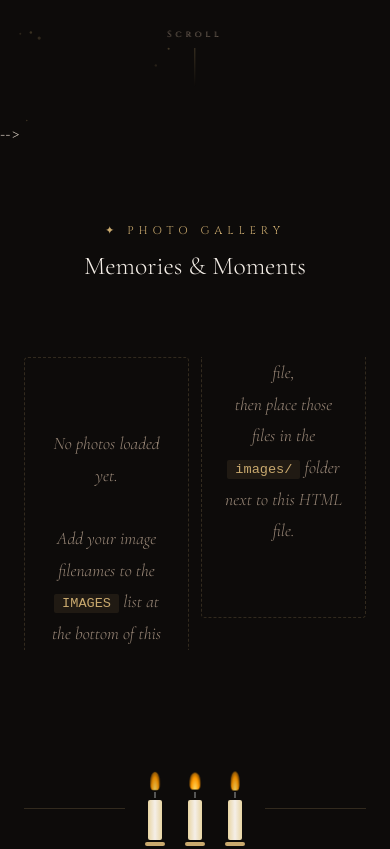
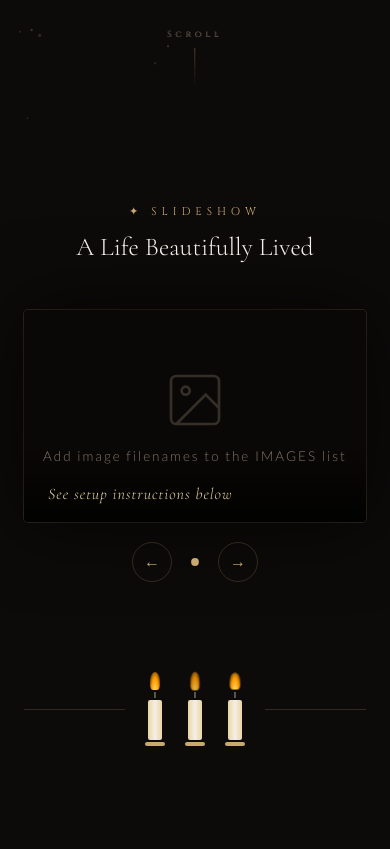
Before and after one commit to innocentgilya/tribute, a plain HTML site: page index.html in a window 390 px wide. Shown: the part 720-1569 px from the top of the page. Drawn offline with nearby package versions, Linux system fonts and the light colour scheme.

Commit message:
new changes

```diff
--- a/index.html
+++ b/index.html
@@ -221,6 +221,48 @@
 
 
 
+  /* ====== SLIDESHOW ====== */
+  .slideshow-wrapper {
+    width: 100%; max-width: 720px; margin: 0 auto 20px;
+    border-radius: 4px; overflow: hidden;
+    box-shadow: 0 0 80px rgba(0,0,0,0.8), 0 0 0 1px var(--border);
+  }
+  .slideshow-stage {
+    position: relative; width: 100%; padding-top: 62%; background: #0a0806;
+  }
+  .slide {
+    position: absolute; inset: 0; opacity: 0; transition: opacity 1.2s ease;
+    display: flex; align-items: center; justify-content: center;
+  }
+  .slide.active { opacity: 1; }
+  .slide img { width:100%; height:100%; object-fit:cover; display:block; }
+  .slide-placeholder {
+    width:100%; height:100%;
+    display:flex; flex-direction:column; align-items:center; justify-content:center;
+    gap:16px; color:var(--muted);
+  }
+  .slide-placeholder svg { opacity:0.3; }
+  .slide-placeholder span { font-size:0.85rem; letter-spacing:2px; }
+  .slide-caption {
+    position:absolute; bottom:0; left:0; right:0;
+    background:linear-gradient(to top, rgba(0,0,0,0.85) 0%, transparent 100%);
+    padding:40px 24px 18px;
+    font-family:'Cormorant Garamond',serif; font-style:italic;
+    font-size:1rem; color:var(--gold-light); letter-spacing:1px;
+  }
+  .slideshow-controls {
+    display:flex; align-items:center; justify-content:center; gap:20px; margin-top:20px;
+  }
+  .slide-btn {
+    background:transparent; border:1px solid var(--border); color:var(--gold);
+    width:40px; height:40px; border-radius:50%; cursor:pointer; font-size:1rem;
+    transition:all 0.3s; display:flex; align-items:center; justify-content:center;
+  }
+  .slide-btn:hover { background:rgba(201,169,110,0.12); border-color:var(--gold); }
+  .slide-dots { display:flex; gap:8px; flex-wrap:wrap; justify-content:center; max-width:200px; }
+  .dot { width:6px; height:6px; border-radius:50%; background:var(--muted); cursor:pointer; transition:all 0.3s; flex-shrink:0; }
+  .dot.active { background:var(--gold); transform:scale(1.3); }
+
   /* ====== GALLERY GRID ====== */
   .gallery-toolbar {
     display: flex;
@@ -440,13 +482,46 @@
   <p class="hero-subtitle">Forever in our hearts</p>
   <div class="hero-line"></div>
   <p class="hero-quote">"Those we love don't go away, they walk beside us every day — unseen, unheard, but always near, still loved, still missed and very dear."</p>
-  <a class="hero-scroll" href="#photo-gallery">
+  <a class="hero-scroll" href="#slideshow">
     <span>Scroll</span>
     <div class="hero-scroll-arrow"></div>
   </a>
 </header>
 
-<!-- ===== GALLERY ===== --> -->
+<!-- ===== SLIDESHOW ===== -->
+<section id="slideshow">
+  <p class="section-label">✦ Slideshow</p>
+  <h2 class="section-title">A Life Beautifully Lived</h2>
+  <div class="slideshow-wrapper">
+    <div class="slideshow-stage" id="stage">
+      <div class="slide active" id="slide-placeholder">
+        <div class="slide-placeholder">
+          <svg width="64" height="64" viewBox="0 0 24 24" fill="none" stroke="currentColor" stroke-width="1">
+            <rect x="3" y="3" width="18" height="18" rx="2"/><circle cx="8.5" cy="8.5" r="1.5"/><polyline points="21 15 16 10 5 21"/>
+          </svg>
+          <span>Add image filenames to the IMAGES list</span>
+        </div>
+        <div class="slide-caption">See setup instructions below</div>
+      </div>
+    </div>
+  </div>
+  <div class="slideshow-controls">
+    <button class="slide-btn" id="prev">&#8592;</button>
+    <div class="slide-dots" id="dots"><div class="dot active"></div></div>
+    <button class="slide-btn" id="next">&#8594;</button>
+  </div>
+</section>
+
+<!-- ===== CANDLE DIVIDER ===== -->
+<div class="candle-row">
+  <hr>
+  <div class="candle"><div class="flame"></div><div class="wick"></div><div class="candle-body"></div><div class="candle-base"></div></div>
+  <div class="candle"><div class="flame" style="animation-delay:.5s"></div><div class="wick"></div><div class="candle-body"></div><div class="candle-base"></div></div>
+  <div class="candle"><div class="flame" style="animation-delay:1s"></div><div class="wick"></div><div class="candle-body"></div><div class="candle-base"></div></div>
+  <hr>
+</div>
+
+<!-- ===== GALLERY ===== -->
 <section id="photo-gallery">
   <p class="section-label">✦ Photo Gallery</p>
   <h2 class="section-title">Memories &amp; Moments</h2>
@@ -576,7 +651,7 @@ const IMAGES = [
   const toggle=document.getElementById('nav-toggle'),links=document.getElementById('nav-links');
   toggle.addEventListener('click',()=>{toggle.classList.toggle('open');links.classList.toggle('open');});
   links.querySelectorAll('a').forEach(a=>a.addEventListener('click',()=>{toggle.classList.remove('open');links.classList.remove('open');}));
-  const ids=['home','photo-gallery','tributes'];
+  const ids=['home','slideshow','photo-gallery','tributes'];
   const navAs=document.querySelectorAll('.nav-link');
   function setActive(){
     const y=window.scrollY+80;
@@ -586,6 +661,45 @@ const IMAGES = [
   }
   window.addEventListener('scroll',setActive,{passive:true});
   setActive();
+})();
+
+/* -------- SLIDESHOW -------- */
+(function(){
+  const stage=document.getElementById('stage');
+  const dotsEl=document.getElementById('dots');
+  let slides=[],cur=0,timer;
+
+  if(!IMAGES.length) return;
+
+  document.getElementById('slide-placeholder').remove();
+
+  IMAGES.forEach(img=>{
+    const s=document.createElement('div');
+    s.className='slide';
+    s.innerHTML=`<img src="${img.src}" alt="${img.caption||''}"/><div class="slide-caption">${img.caption||''}</div>`;
+    stage.appendChild(s);
+    slides.push(s);
+  });
+
+  function rebuildDots(){
+    dotsEl.innerHTML=slides.map((_,i)=>`<div class="dot${i===cur?' active':''}" data-i="${i}"></div>`).join('');
+    dotsEl.querySelectorAll('.dot').forEach(d=>d.addEventListener('click',()=>goTo(+d.dataset.i)));
+  }
+  function goTo(n){
+    slides[cur].classList.remove('active');
+    cur=(n+slides.length)%slides.length;
+    slides[cur].classList.add('active');
+    dotsEl.querySelectorAll('.dot').forEach((d,i)=>d.classList.toggle('active',i===cur));
+    resetTimer();
+  }
+  function resetTimer(){clearInterval(timer);if(slides.length>1)timer=setInterval(()=>goTo(cur+1),5000);}
+
+  slides[0].classList.add('active');
+  rebuildDots();
+  resetTimer();
+
+  document.getElementById('prev').addEventListener('click',()=>goTo(cur-1));
+  document.getElementById('next').addEventListener('click',()=>goTo(cur+1));
 })();
 
 /* -------- GALLERY -------- */
```
